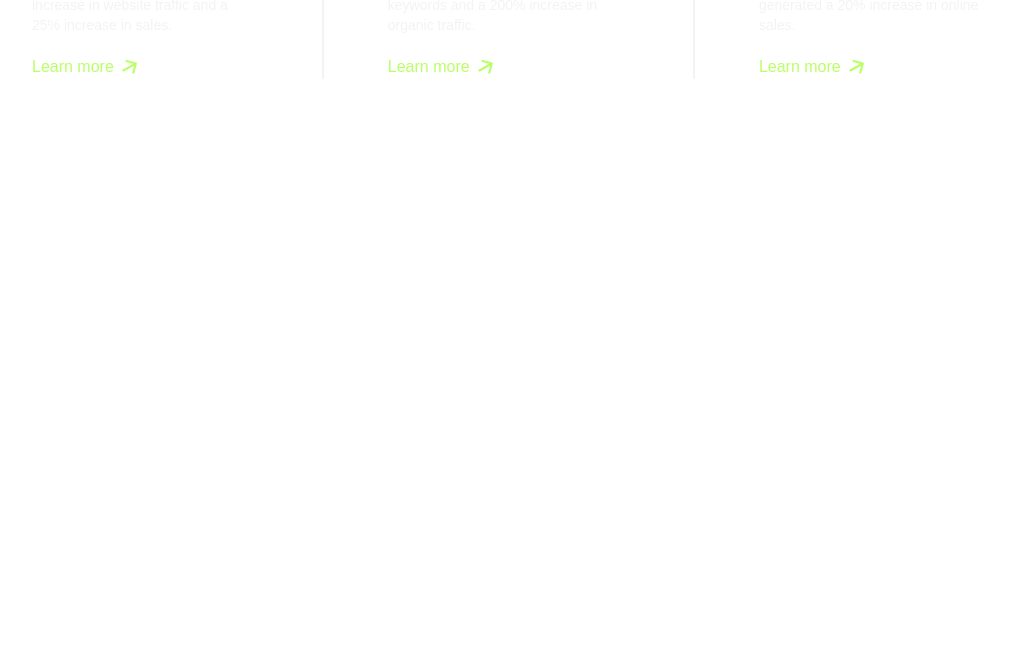
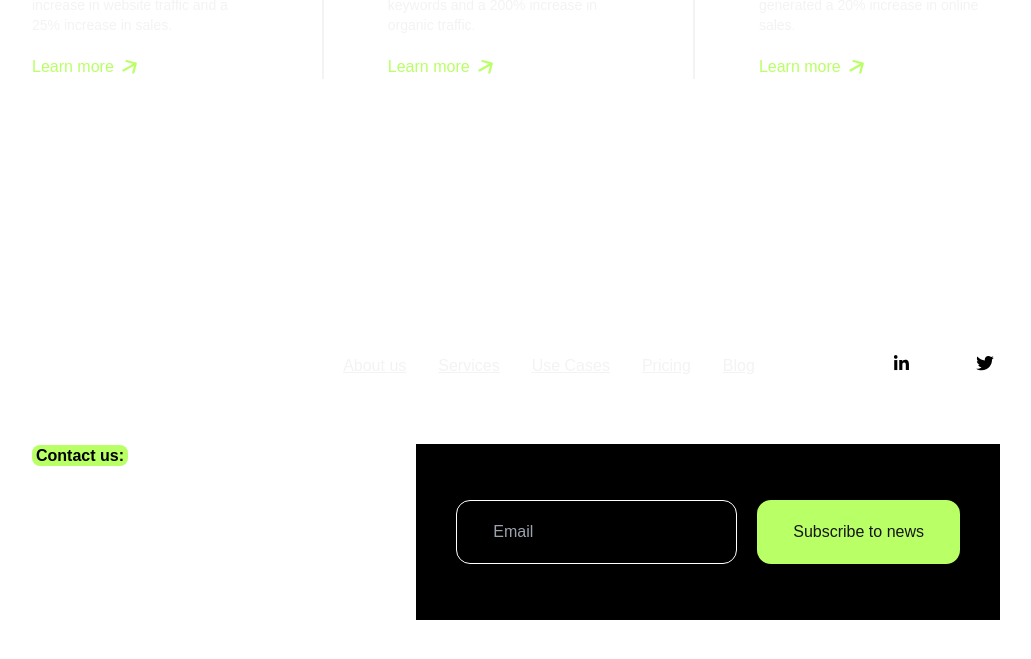
Before and after one commit to jansu11/nepse_numbers, a Next.js app: page / in a window 1280 px wide. Shown: the part 2800-3459 px from the top of the page, without its empty margins (124-1155 px from the left). Before the commit the page ends 2989 px from the top, so only its background shows below. Built offline with nearby package versions, Linux system fonts and the light colour scheme.

Commit message:
Render Footer component

```diff
--- a/src/app/page.tsx
+++ b/src/app/page.tsx
@@ -1,13 +1,15 @@
 import CaseStudies from "@/components/CaseStudies";
+import Footer from "@/components/Footer";
 import Hero from "@/components/Hero";
 import Services from "@/components/Services";
 
 export default function Home() {
   return (
-    <main className="max-w-[1440px] m-auto xl:px-24 py-10">
+    <main className="max-w-[1440px] m-auto xl:px-24 pt-10">
       <Hero />
       <Services />
       <CaseStudies />
+      <Footer />
     </main>
   );
 }
```
